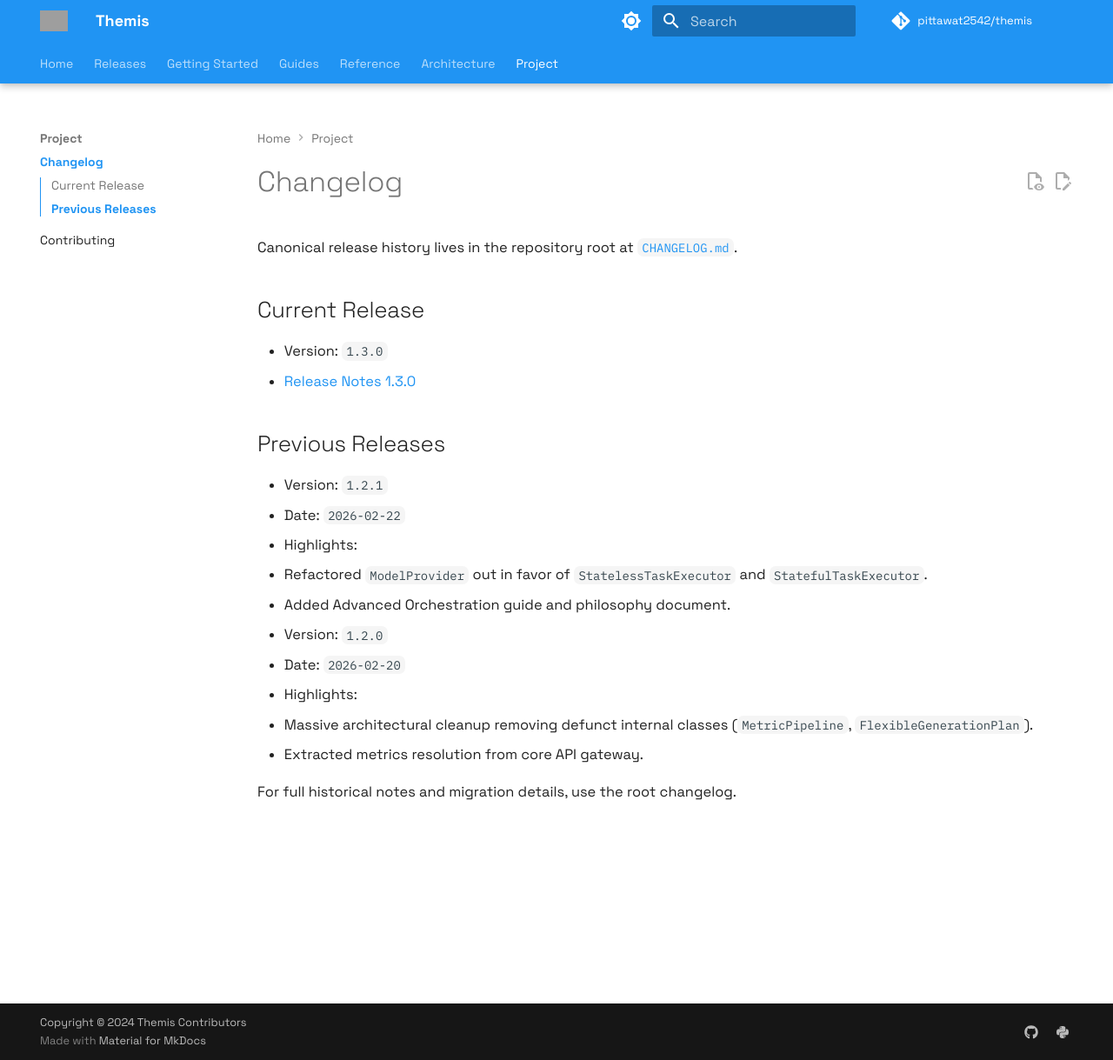
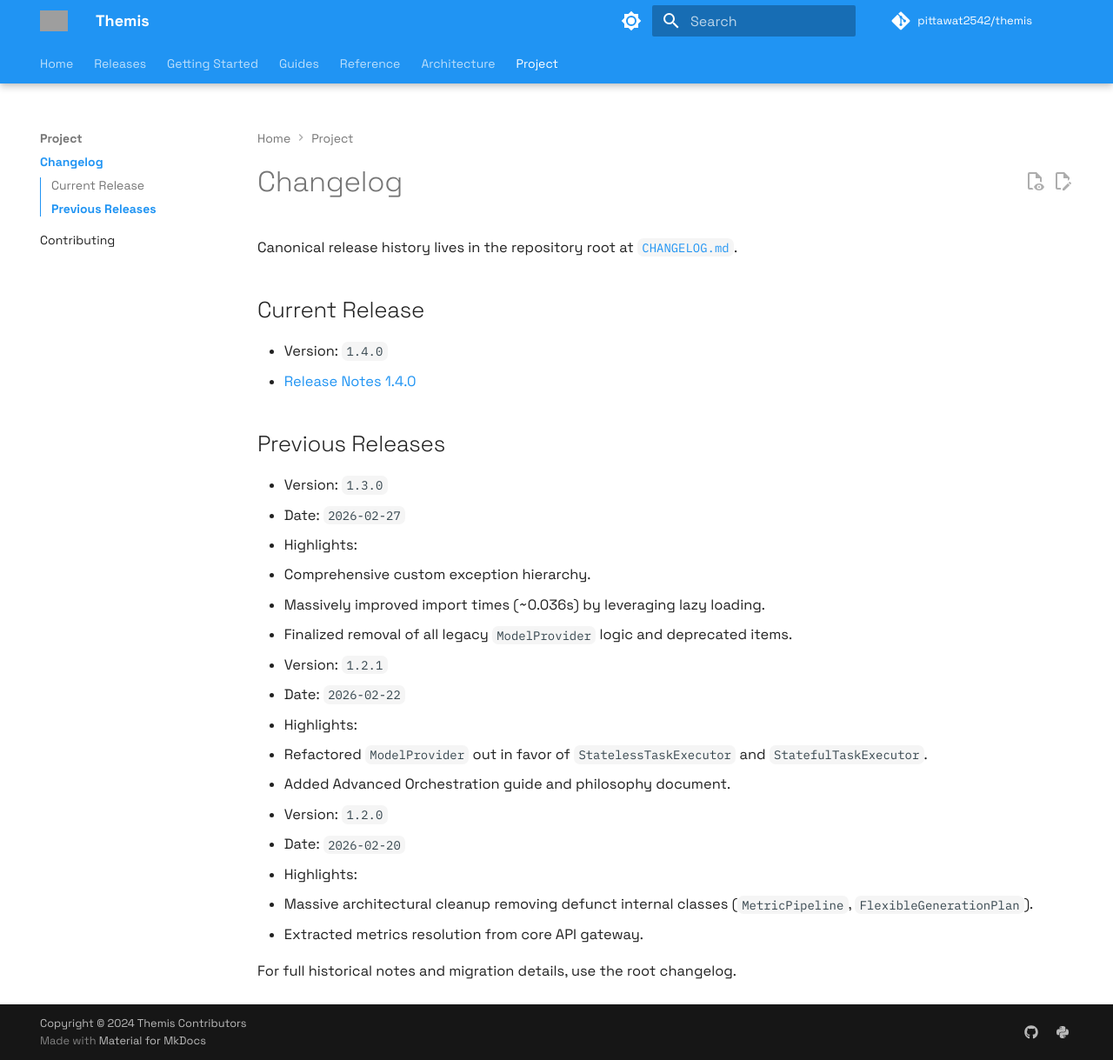
Before and after one commit to Pittawat2542/themis, an MkDocs documentation site: the page built from docs/CHANGELOG.md, in a window 1280 px wide and 1219 px high. Shown: the whole window at 87% size. Built offline with MkDocs 1.6.1 and Material for MkDocs 9.7.7, drawn with Linux system fonts in a browser that asks for light colours; comment, search, counter and statistics services are not loaded; the version menu is left out; grey boxes are pictures that could not be loaded.

Commit message:
chore(release): bump version to 1.4.0

```diff
--- a/docs/CHANGELOG.md
+++ b/docs/CHANGELOG.md
@@ -4,10 +4,17 @@ Canonical release history lives in the repository root at [`CHANGELOG.md`](https
 
 ## Current Release
 
-- Version: `1.3.0`
-- [Release Notes 1.3.0](releases/1.3.0.md)
+- Version: `1.4.0`
+- [Release Notes 1.4.0](releases/1.4.0.md)
 
 ## Previous Releases
+- Version: `1.3.0`
+- Date: `2026-02-27`
+- Highlights:
+  - Comprehensive custom exception hierarchy.
+  - Massively improved import times (~0.036s) by leveraging lazy loading.
+  - Finalized removal of all legacy `ModelProvider` logic and deprecated items.
+
 - Version: `1.2.1`
 - Date: `2026-02-22`
 - Highlights:
--- a/pyproject.toml
+++ b/pyproject.toml
@@ -4,7 +4,7 @@ build-backend = "setuptools.build_meta"
 
 [project]
 name = "themis-eval"
-version = "1.3.0"
+version = "1.4.0"
 description = "Lightweight evaluation platform for LLM experiments"
 readme = "README.md"
 requires-python = ">=3.12"
```
Also changed, not shown: CHANGELOG.md (+26 -1 lines), docs/releases/1.4.0.md (added, +11 -0 lines), 1 other file.
